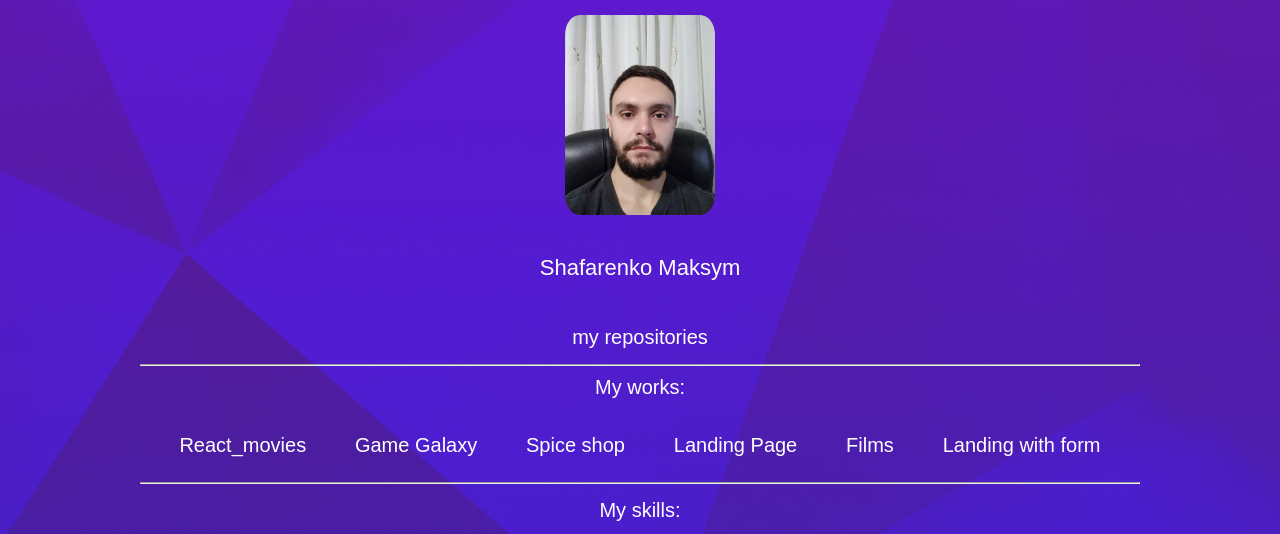
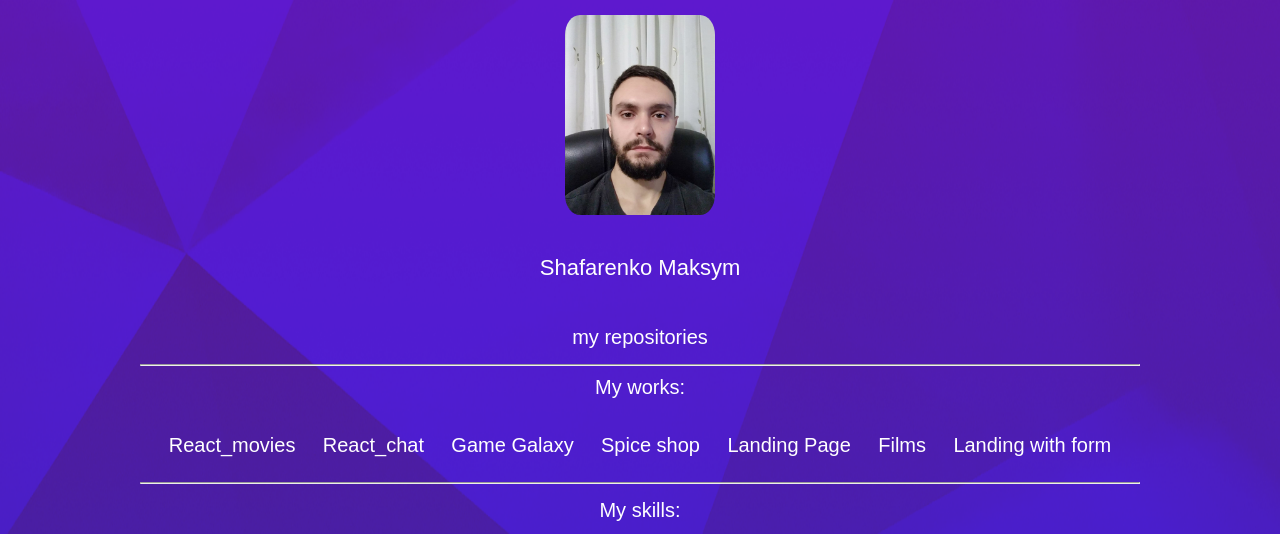
Before and after one commit to shkaf4uk/shkaf4uk.github.io, a plain HTML site: page my_profile/index.html in a window 1280 px wide. Shown: the top 534 px of the page. Drawn offline with Linux system fonts and the light colour scheme.

Commit message:
add chat link

```diff
--- a/my_profile/index.html
+++ b/my_profile/index.html
@@ -25,6 +25,7 @@
         </div>
         <div class="my__works flex aic jcsa">
             <a href="https://shkaf4uk.github.io/my-app/" target=»_blank>React_movies</a>
+            <a href="https://shkaf4uk.github.io/my-app-chat/" target=»_blank>React_chat</a>
             <a href="https://shkaf4uk.github.io/game_galaxian_v0.9.4/" target=»_blank>Game Galaxy</a>
             <a href="http://cm47176.tmweb.ru/" target=»_blank>Spice shop</a>
             <a href="https://shkaf4uk.github.io/landing_page_1/" target=»_blank>Landing Page</a>
```
